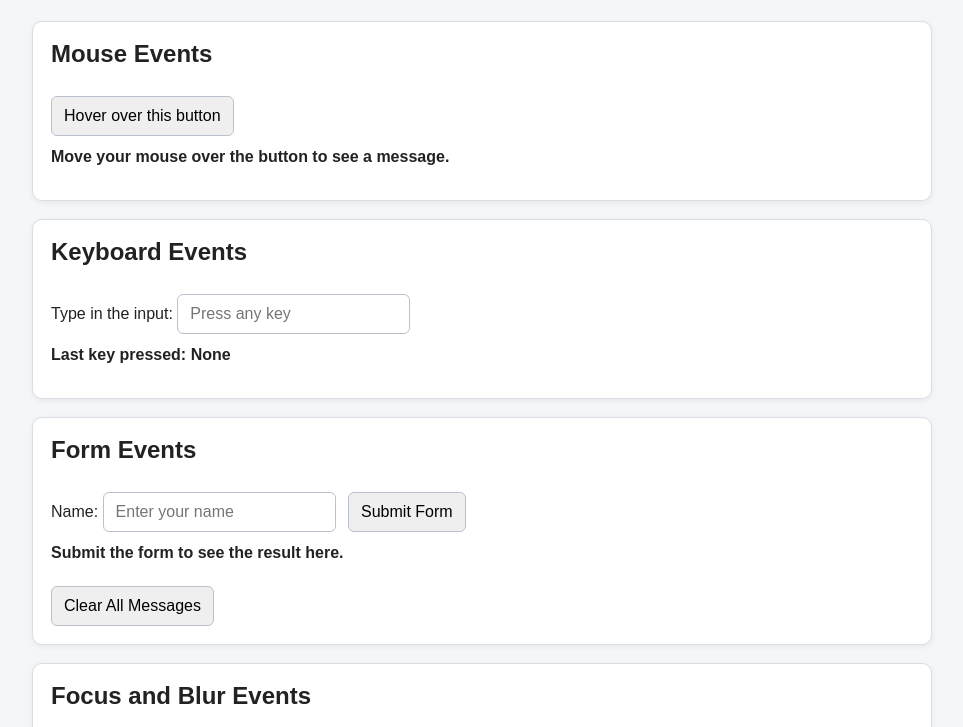
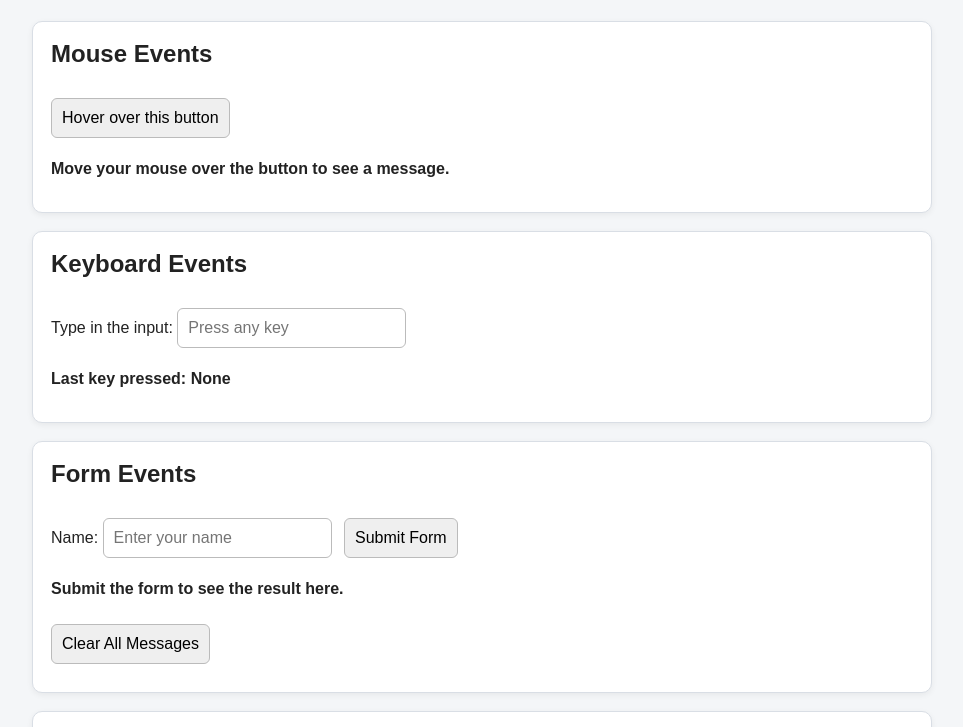
Before and after one commit to FunnyDog27/javascript-lab-7, a plain HTML site: page index.html in a window 1280 px wide. Shown: the part 64-791 px from the top of the page, without its empty margins (158-1121 px from the left). Drawn offline with Linux system fonts and the light colour scheme.

Commit message:
added button color,for more visibility

```diff
--- a/style.css
+++ b/style.css
@@ -60,3 +60,13 @@ p {
   margin-top: 12px;
   font-weight: 600;
 }
+
+button,
+input {
+  padding: 10px;
+  margin-top: 10px;
+  margin-bottom: 10px;
+  font-size: 16px;
+  border: 1px solid #bbb;
+  border-radius: 6px;
+}
```
